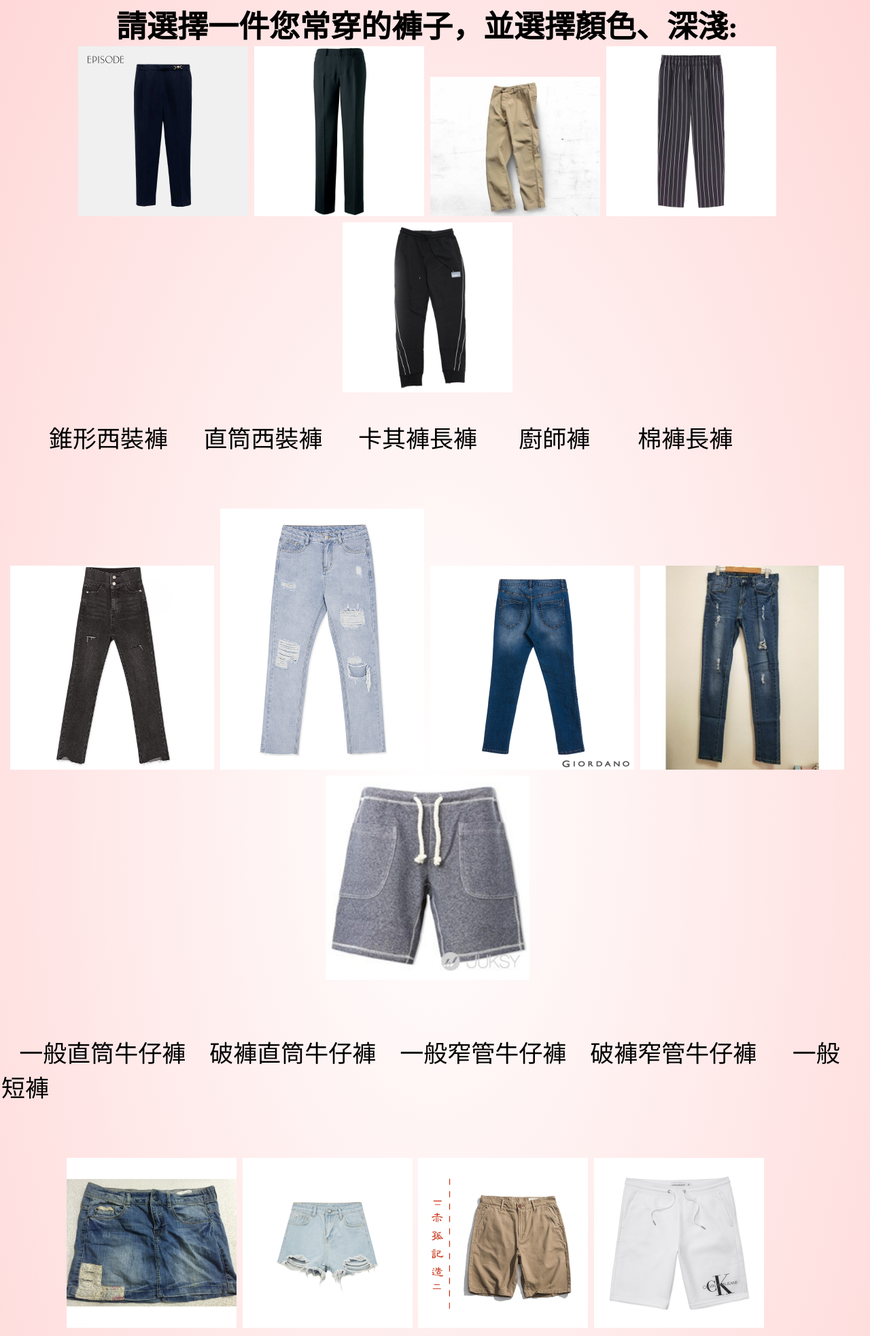
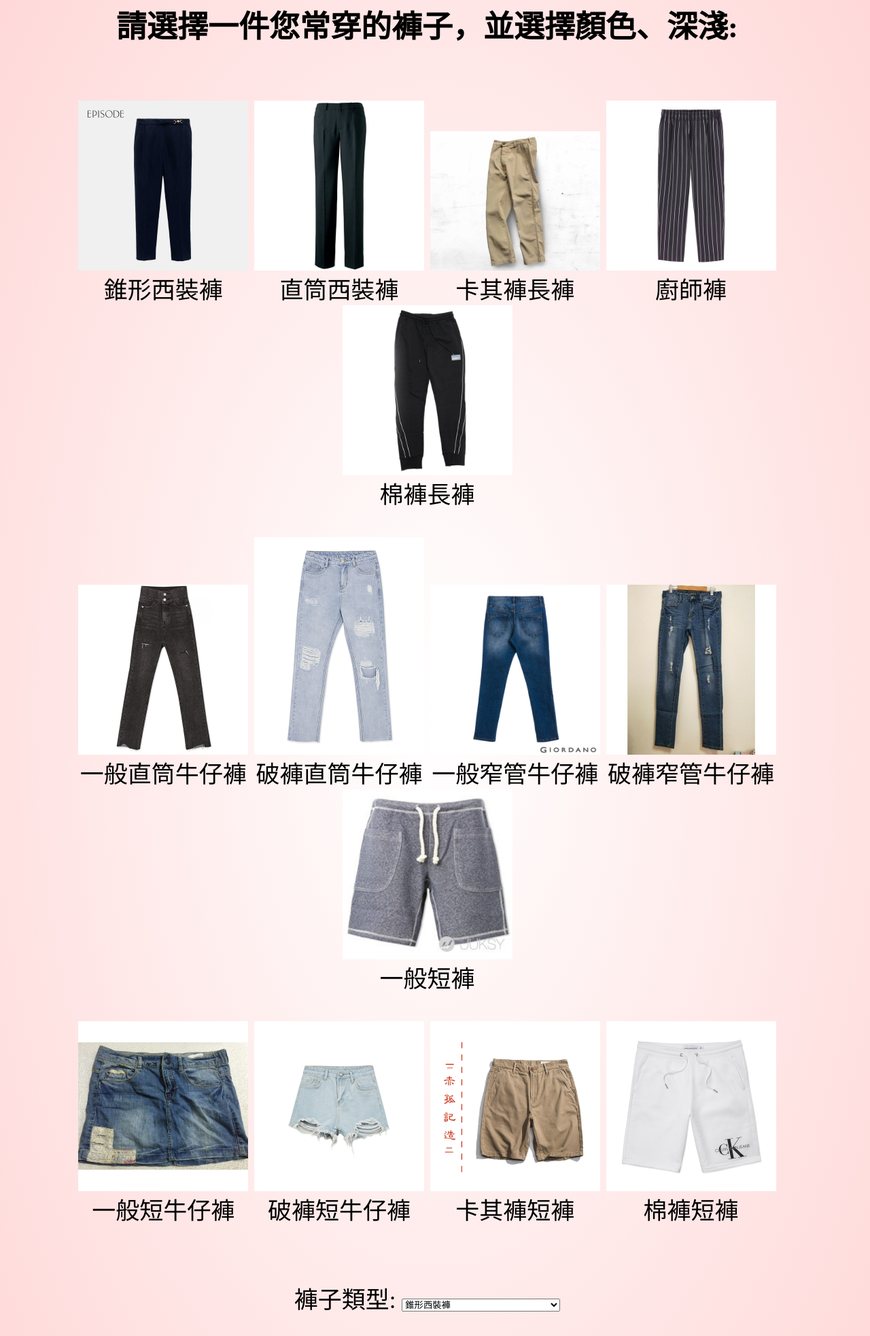
Before and after one commit to ZhiYao1998/ClothWeb, a plain HTML site: page pant.html in a window 1280 px wide. Shown: the part 152-2117 px from the top of the page at 68% size. Drawn offline with Linux system fonts and the light colour scheme.

Commit message:
Chaging style of submit button in cloth_pant.html, and build div section for each cloth in cloth.html and for each pant in pant.html, which makes the page become tidy.

```diff
--- a/pant.html
+++ b/pant.html
@@ -89,6 +89,9 @@ page{
 .btn:hover{
 	background: #563434;
 }
+.outer >* {
+  display:inline-block;
+}
 </style>
 </head>
 
@@ -119,74 +122,102 @@ page{
         <input type="text" id="Name" name="Name">
         <br><br>
 <h1>請選擇一件您常穿的褲子，並選擇顏色、深淺:</h1>
-   <div >
+<br><br>
+   <div class="outer">
+       <div>
+       <img src="pant/錐形西裝褲.jpg" width="250">
+	<br>
+	錐形西裝褲
+	</div>
 
-       <img src="pant/錐形西裝褲.jpg" width="250">
+	<div>
        <img src="pant/直筒西裝褲.jpg" width="250" />
+	<br>
+	直筒西裝褲
+	</div>
+
+	<div>
        <img src="pant/卡其褲長褲.jfif" width="250" />
+	<br>
+	卡其褲長褲
+	</div>
+
+	<div>
        <img src="pant/廚師褲.jpg" width="250" />
+	<br>
+	廚師褲
+	</div>
+
+	<div>
        <img src="pant/棉褲長褲.jpg" width="250" />
+	<br>
+	棉褲長褲
+	</div>
+
+
        <br>
        <br>
 
-       <div style="text-align:left">
-       &nbsp&nbsp&nbsp&nbsp&nbsp&nbsp&nbsp
-       錐形西裝褲
-       &nbsp&nbsp&nbsp&nbsp
-       直筒西裝褲
-       &nbsp&nbsp&nbsp&nbsp
-       卡其褲長褲
-       &nbsp&nbsp&nbsp&nbsp&nbsp
-       廚師褲
-       &nbsp&nbsp&nbsp&nbsp&nbsp&nbsp
-       棉褲長褲
+	<div>
+       <img src="pant/一般直筒牛仔褲.jpg" width="250" />
+	<br>
+	一般直筒牛仔褲
+	</div>
 
+	<div>
+       <img src="pant/破褲直筒牛仔褲.jpg" width="250">
+	<br>
+	破褲直筒牛仔褲
+	</div>
 
-       </div>
+	<div>
+       <img src="pant/一般窄管牛仔褲.jpg" width="250" />
+	<br>
+	一般窄管牛仔褲
+	</div>
+
+	<div>
+       <img src="pant/破褲窄管牛仔褲.jfif" width="250" />
+	<br>
+	破褲窄管牛仔褲
+	</div>
+
+	<div>
+       <img src="pant/一般短褲.jpg" width="250" />
+	<br>
+	一般短褲
+	</div>
+
        <br>
        <br>
-       <img src="pant/一般直筒牛仔褲.jpg" width="300" />
-       <img src="pant/破褲直筒牛仔褲.jpg" width="300">
-       <img src="pant/一般窄管牛仔褲.jpg" width="300" />
-       <img src="pant/破褲窄管牛仔褲.jfif" width="300" />
-       <img src="pant/一般短褲.jpg" width="300" />
 
-       <div style="text-align:left">
+	<div>
+       <img src="pant/一般短牛仔褲.jfif" width="250" />
+	<br>
+	一般短牛仔褲
+	</div>
+
+	<div>
+       <img src="pant/破褲短牛仔褲.jpg" width="250" />
+	<br>
+	破褲短牛仔褲
+	</div>
+
+	<div>
+       <img src="pant/卡其褲短褲.jpg" width="250" />
+	<br>
+	卡其褲短褲
+	</div>
+
+	<div>
+       <img src="pant/棉褲短褲.jpg" width="250" />
+	<br>
+	棉褲短褲
+	</div>
+
        <br>
        <br>
-       &nbsp&nbsp
-       一般直筒牛仔褲
-       &nbsp&nbsp
-       破褲直筒牛仔褲
-       &nbsp&nbsp
-       一般窄管牛仔褲
-       &nbsp&nbsp
-       破褲窄管牛仔褲
-       &nbsp&nbsp&nbsp&nbsp
-       一般短褲
 
-       </div>
-       <br>
-       <br>
-       <div style="margin-left:-1em">
-        <img src="pant/一般短牛仔褲.jfif" width="250" />
-       <img src="pant/破褲短牛仔褲.jpg" width="250" />
-       <img src="pant/卡其褲短褲.jpg" width="250" />
-       <img src="pant/棉褲短褲.jpg" width="250" />
-       </div>
-       <br>
-       <br>
-       <div style="text-align:left">
-       &nbsp&nbsp&nbsp&nbsp&nbsp&nbsp&nbsp&nbsp&nbsp&nbsp&nbsp&nbsp
-       &nbsp
-       一般短牛仔褲
-       &nbsp&nbsp
-       破褲短牛仔褲
-       &nbsp&nbsp
-       卡其褲短褲
-       &nbsp&nbsp&nbsp&nbsp
-       棉褲短褲
-       </div>
 </div>
 <br>
 <label for="Pant">褲子類型:</label>
```
Also changed, not shown: cloth.html (+72 -45 lines), cloth_pant.html (+23 -12 lines), cloth/長袖花襯衫.jpg, 2 other files.
